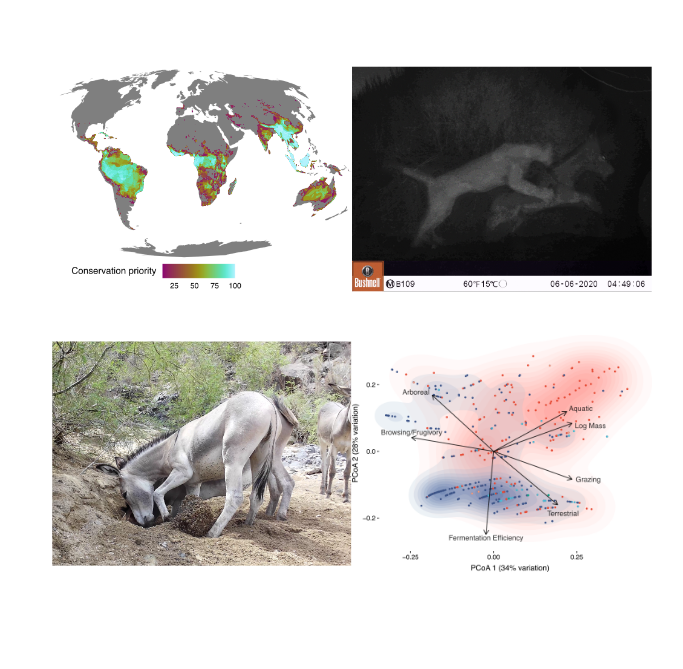
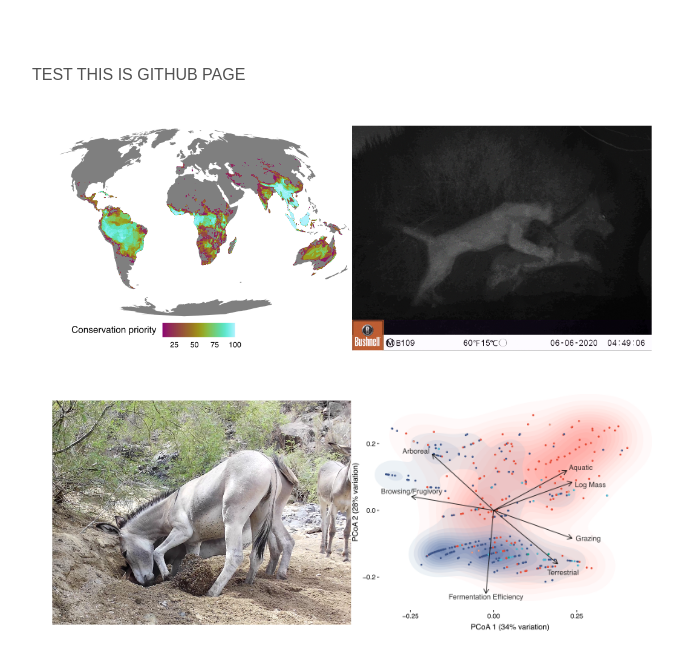
Before and after one commit to ejlundgren/ejlundgren.github.io, an Eleventy site: page index.njk in a window 1280 px wide. Shown: the part 109-778 px from the top of the page, without its empty margins (288-971 px from the left). Built offline with nearby package versions, Linux system fonts and the light colour scheme; Eleventy itself is replaced by a stand-in of ours; files that its build step writes are made by us from their sources.

Commit message:
index test

```diff
--- a/index.njk
+++ b/index.njk
@@ -4,7 +4,7 @@ tags: page
 title: Home
 date: 2022-01-01
 ---
-
+TEST THIS IS GITHUB PAGE
     <div class="pub-thumbs">
         <div class="thumb">
             {# <a href="#"> #}
```
